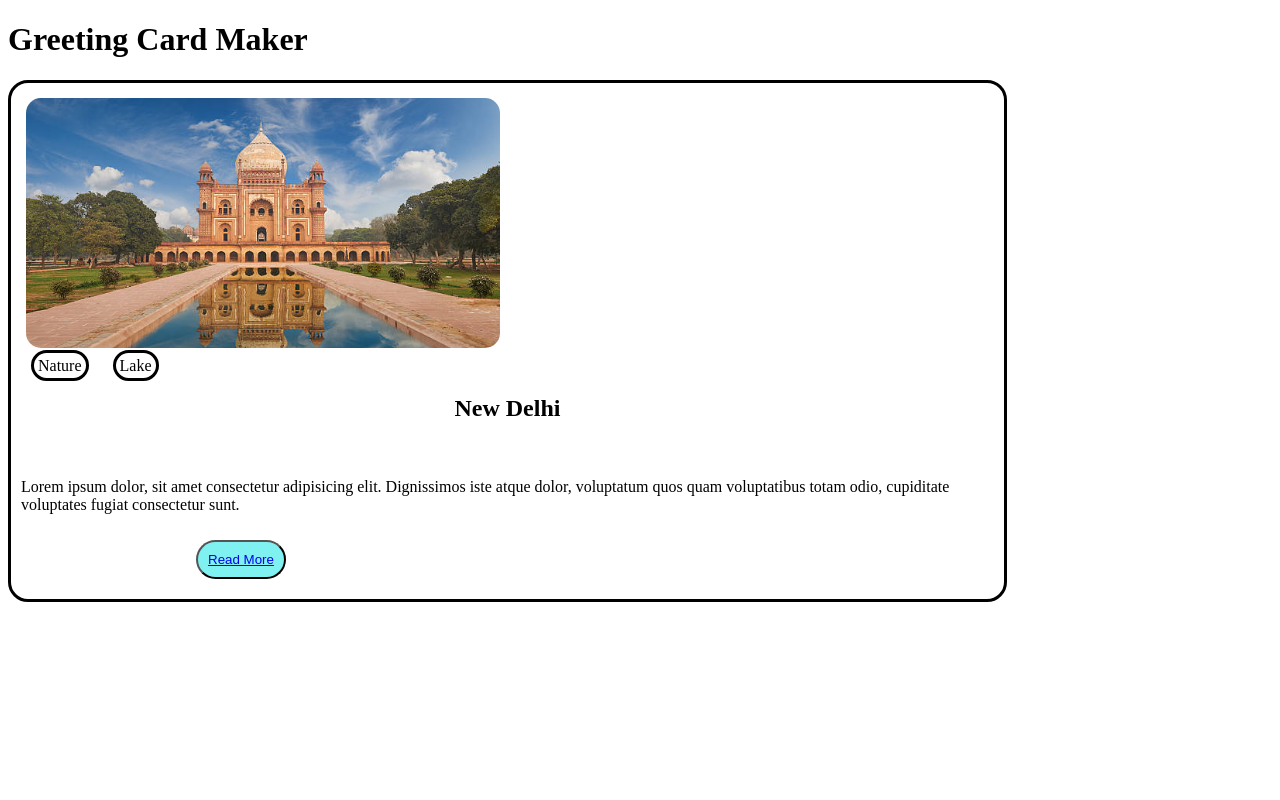
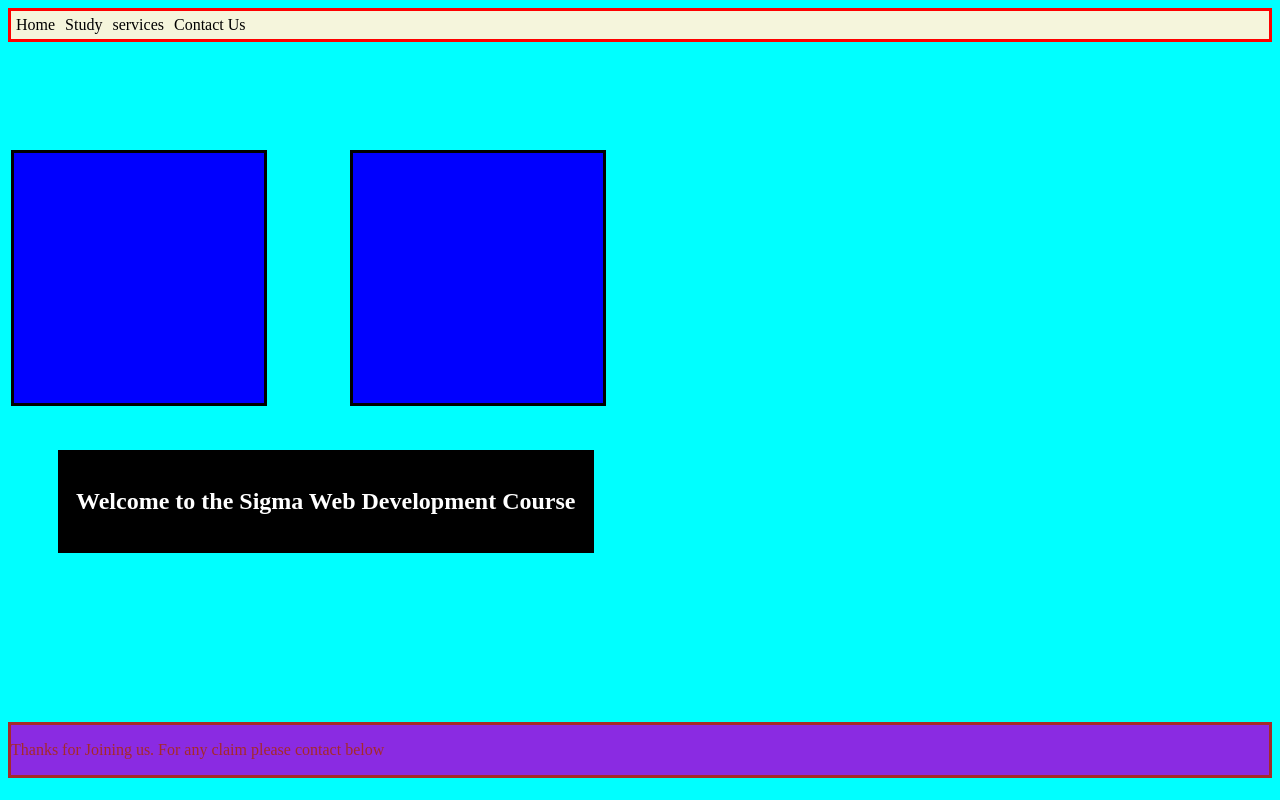
Before and after one commit to geekyparth2004/Greeting-card, a plain HTML site: page index.html in a window 1280 px wide. Drawn offline with Linux system fonts and the light colour scheme.

Commit message:
Layout Upload

```diff
--- a/index.html
+++ b/index.html
@@ -1,23 +1,45 @@
 <!DOCTYPE html>
 <html lang="en">
+
 <head>
     <meta charset="UTF-8">
     <meta name="viewport" content="width=device-width, initial-scale=1.0">
-    <title>Greeting Card maker</title>
+    <title>Layout</title>
 </head>
 <link rel="stylesheet" href="style.css">
+
 <body>
-    <h1>Greeting Card Maker</h1>
-    <div class="outline">
-        <img src="holiday.jpg" alt="holiday image" id="image">
-        <br>
-        <span>Nature</span>
-        <span>Lake</span>
-        <div id ="heading"><h2>New Delhi</h2></div>
-        <br><br>
-        <div id="content">Lorem ipsum dolor, sit amet consectetur adipisicing elit. Dignissimos iste atque dolor, voluptatum quos quam voluptatibus totam odio, cupiditate voluptates fugiat consectetur sunt.</div>
-        <br><br>
-        <button id="button"><a href="https://google.com">Read More</button><a></a>
+    <div class="main">
+        <navigation>
+            <ul>
+                <li>Home</li>
+                <li>Study</li>
+                <li>services</li>
+                <li>Contact Us</li>
+            </ul>
+        </navigation>
+
+        <div class="boxboss">
+        <div class="box">
+
+        </div>
+
+        <div class="box box2">
+
+        </div>
+        </div>
+
     </div>
+
+    <div class="welcome">
+
+       <p><h2>Welcome to the Sigma Web Development Course</h2></p>
+    </div>
+
+    <footer>
+        <p>Thanks for Joining us. For any claim please contact below</p>
+
+    </footer>
 </body>
+
 </html>
--- a/style.css
+++ b/style.css
@@ -1,42 +1,58 @@
-.outline{
-    border: solid black;
-    border-radius: 20px;
-    position: absolute;
-    padding:10px
+ul{
+    display: flex;
+    list-style: none;
 }
 
-#image{
-
-    height:250px;
-    border-radius: 20px;
+li{
     padding: 5px;
 }
 
-span{
-
-    border: solid;
-    border-radius: 20px;
-    margin: 10px;
-    padding: 4px;
+body{
+    background-color: aqua;
 }
 
-#content{
-
-    width: 76vw;
+.main{
+    border: solid red;
 }
 
-#heading{
-    display: flex;
-    justify-content: center;
+div ul {
+    background-color: beige;
+    padding: 0px;
+    margin: 0px;
 }
 
-#button{
+.box{
+    border: solid;
+    position: absolute;
+    top: 150px;
+    padding-right: 250px ;
+    padding-bottom: 250px;
+    background-color: blue;
 
-    border-radius: 20px;
-    padding: 10px;
+}
+
+.box2{
+
+    left: 350px;
+
+}
+
+.welcome{
+
+    position: absolute;
+    top: 450px;
+    margin-left: 50px;
+    border: solid black;
+    padding: 15px;
+    color: white;
+    background-color: black;
+
+}
+
+footer{
     position: relative;
-    bottom: 10px;
-    left: 175px;
-    background-color: rgb(127, 241, 241);
-    color: blue;
+    top: 85vh;
+    border: solid;
+    background-color: blueviolet;
+    color: brown;
 }
```
